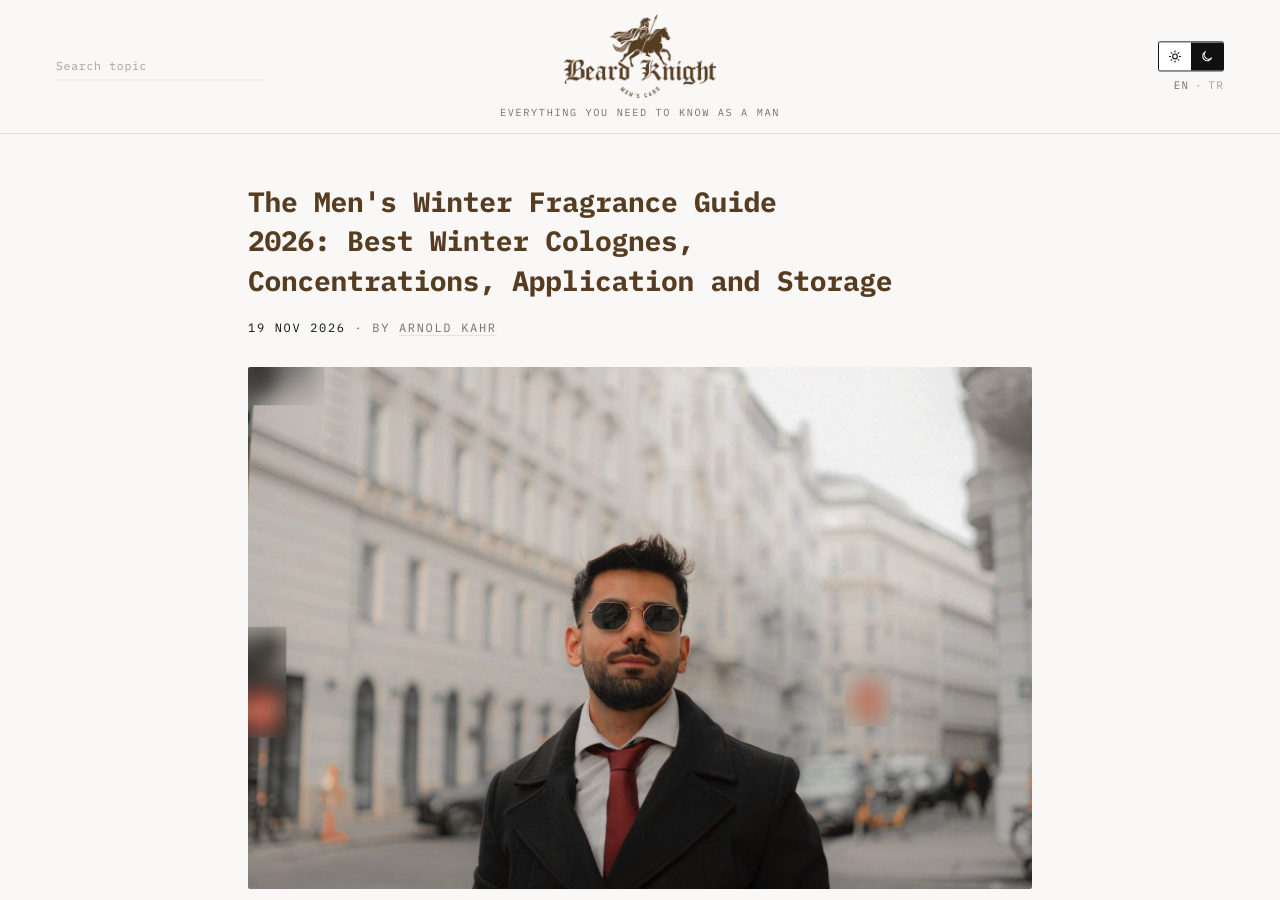
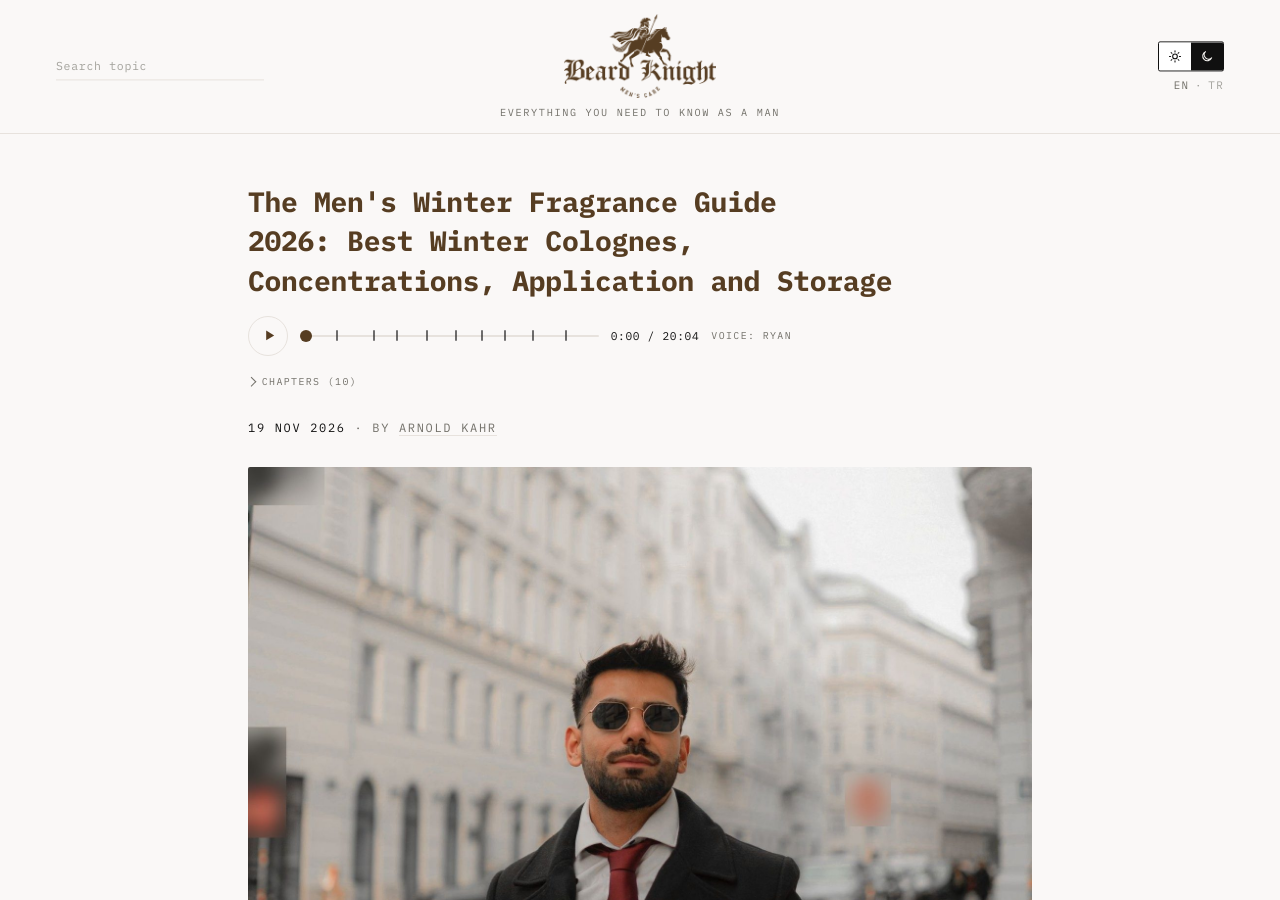
Before and after one commit to architect-high-level-core/beard-knight, a Jekyll site: the page built from _posts/2026-11-19-mens-winter-fragrance-guide-2026.md, in a window 1280 px wide and 900 px high. Built offline with Jekyll 4.4.1, drawn with Linux system fonts in a browser that asks for light colours; part of the change alters nothing that is shown.

Commit message:
Audio with chapters: men's winter fragrance guide 2026

```diff
--- a/_posts/2026-11-19-mens-winter-fragrance-guide-2026.md
+++ b/_posts/2026-11-19-mens-winter-fragrance-guide-2026.md
@@ -12,6 +12,20 @@ image_credit: "Mustafa Saati"
 image_license: "Pexels License"
 image_license_url: "https://www.pexels.com/license/"
 image_source_url: "https://www.pexels.com/photo/stylish-man-in-urban-winter-street-setting-30994243/"
+audio: /assets/audio/mens-winter-fragrance-guide-2026.mp3
+audio_voice: Ryan
+audio_duration: "20:04"
+audio_chapters:
+  - {t: 0, title: "Intro"}
+  - {t: 132, title: "Why winter colognes smell different"}
+  - {t: 285, title: "The award winners"}
+  - {t: 381, title: "Eau de toilette, eau de parfum or…"}
+  - {t: 508, title: "How to apply cologne in winter"}
+  - {t: 629, title: "Moisturized skin and the \"don't rub\"…"}
+  - {t: 738, title: "Layering, collars and scarves"}
+  - {t: 834, title: "How to store expensive fragrance"}
+  - {t: 953, title: "Office vs"}
+  - {t: 1090, title: "FAQ"}
 ---
 
 Cold air changes everything about the way a fragrance behaves. The bright citrus cologne that felt effortless in July disappears before you reach the car in December, while a dense amber that would have been suffocating in August suddenly feels exactly right with a wool overcoat and a cashmere scarf. Winter is the season when a man's fragrance wardrobe either works hard or quietly fails.
```
Also changed, not shown: 1 other file.
